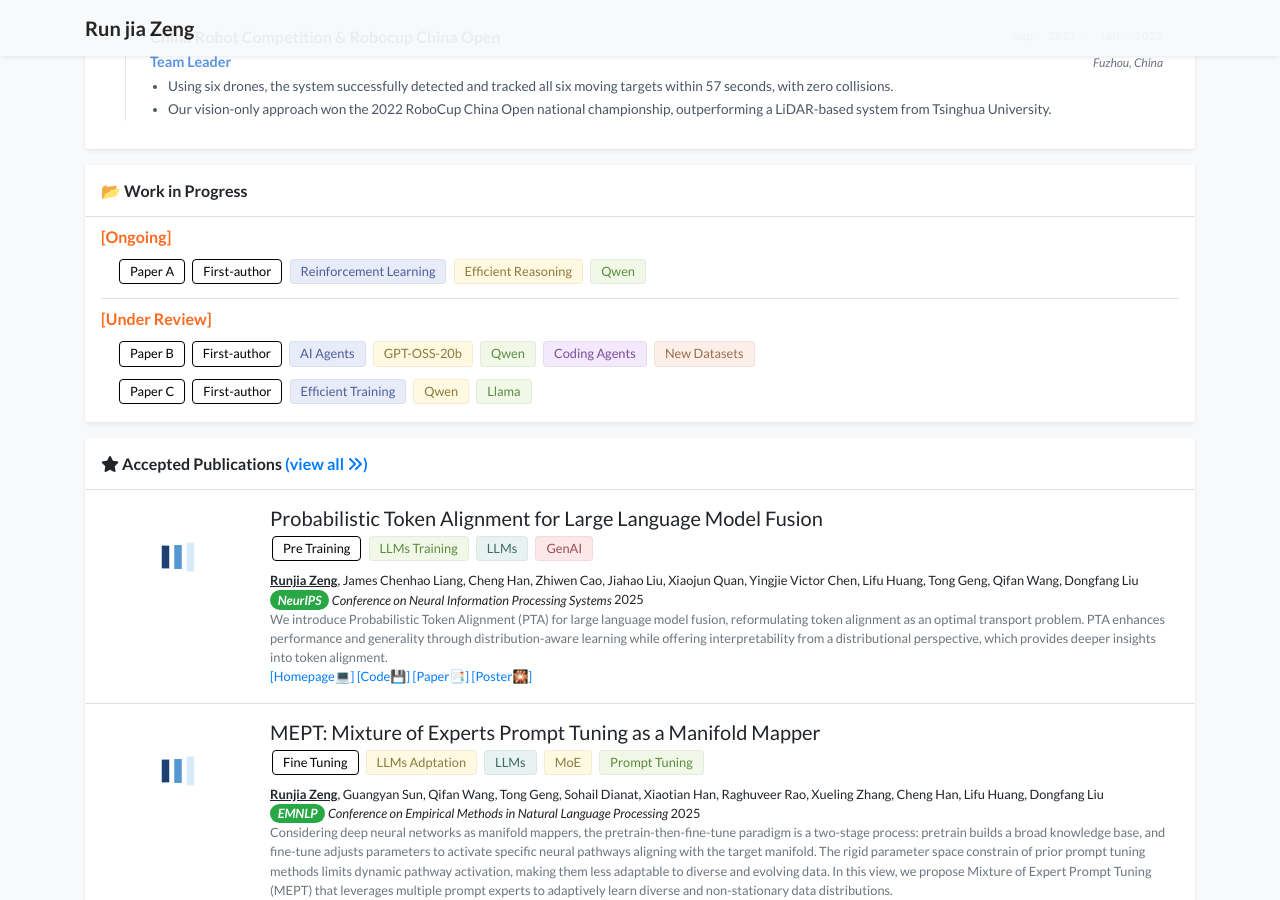
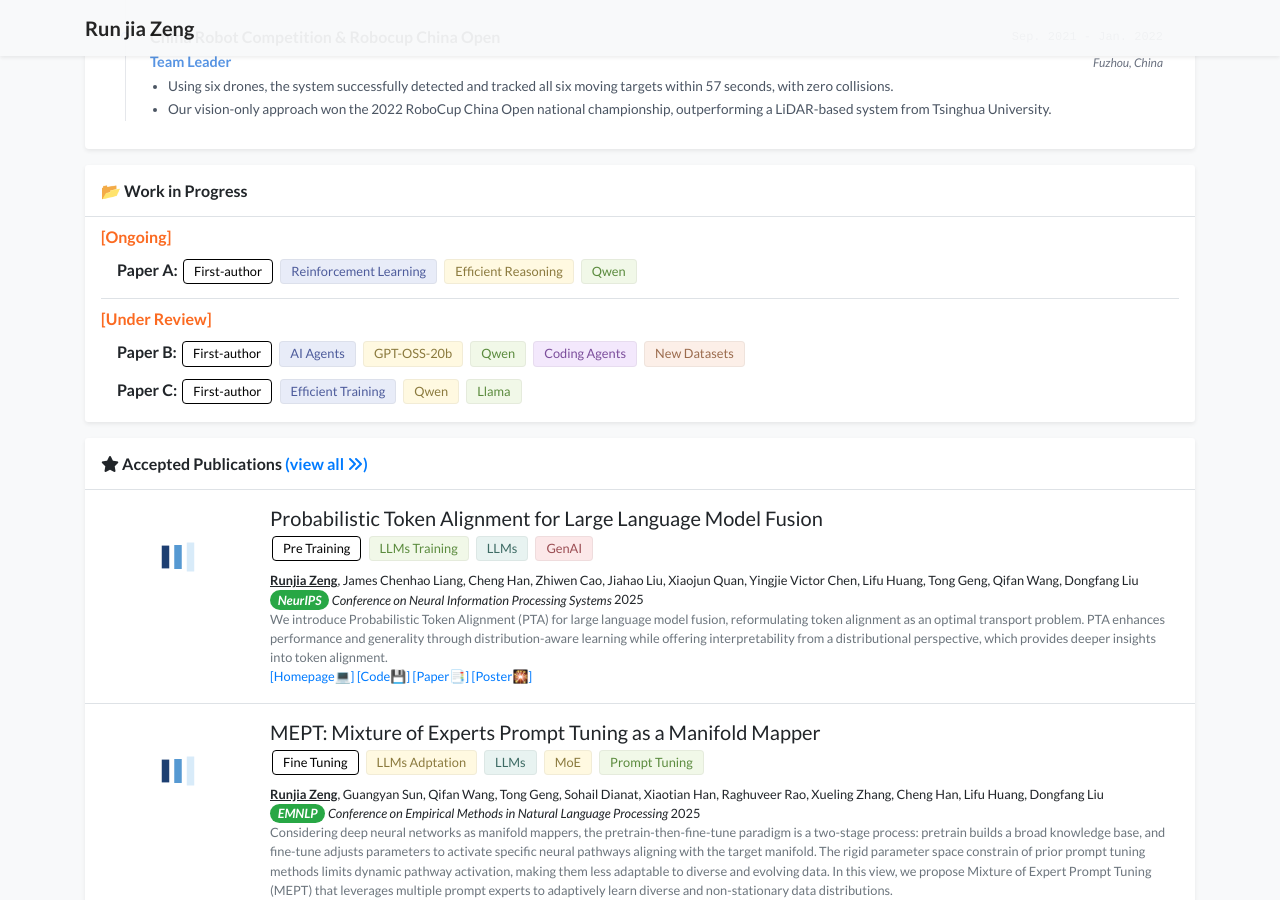
Before and after one commit to runtsang/runtsang.github.io, a Jekyll site: the page built from index.html, in a window 1280 px wide and 900 px high, scrolled down 1127 px. Built offline with Jekyll 4.4.1, drawn with Linux system fonts in a browser that asks for light colours; nearby versions of some CDN libraries; a style sheet for code colours, icons or effects is not loaded.

Commit message:
style: Update "Paper X" label from a framed span to bold text with a colon.

```diff
--- a/_includes/widgets/current_working_card.html
+++ b/_includes/widgets/current_working_card.html
@@ -13,7 +13,7 @@
                     {% for raw_item in site.data.profile.current_working.ongoing %}
                     {% assign parts = raw_item | split: "," %}
                     <li class="my-2">
-                        <span class="interest-tag tag-black-frame">Paper {{ alphabet[paper_idx] }}</span>
+                        <b>Paper {{ alphabet[paper_idx] }}:</b>
                         {% assign paper_idx = paper_idx | plus: 1 %}
                         {% for part in parts %}
                         {% assign tag = part | strip %}
@@ -49,7 +49,7 @@
                     {% for raw_item in site.data.profile.current_working.under_review %}
                     {% assign parts = raw_item | split: "," %}
                     <li class="my-2">
-                        <span class="interest-tag tag-black-frame">Paper {{ alphabet[paper_idx] }}</span>
+                        <b>Paper {{ alphabet[paper_idx] }}:</b>
                         {% assign paper_idx = paper_idx | plus: 1 %}
                         {% for part in parts %}
                         {% assign tag = part | strip %}
```
